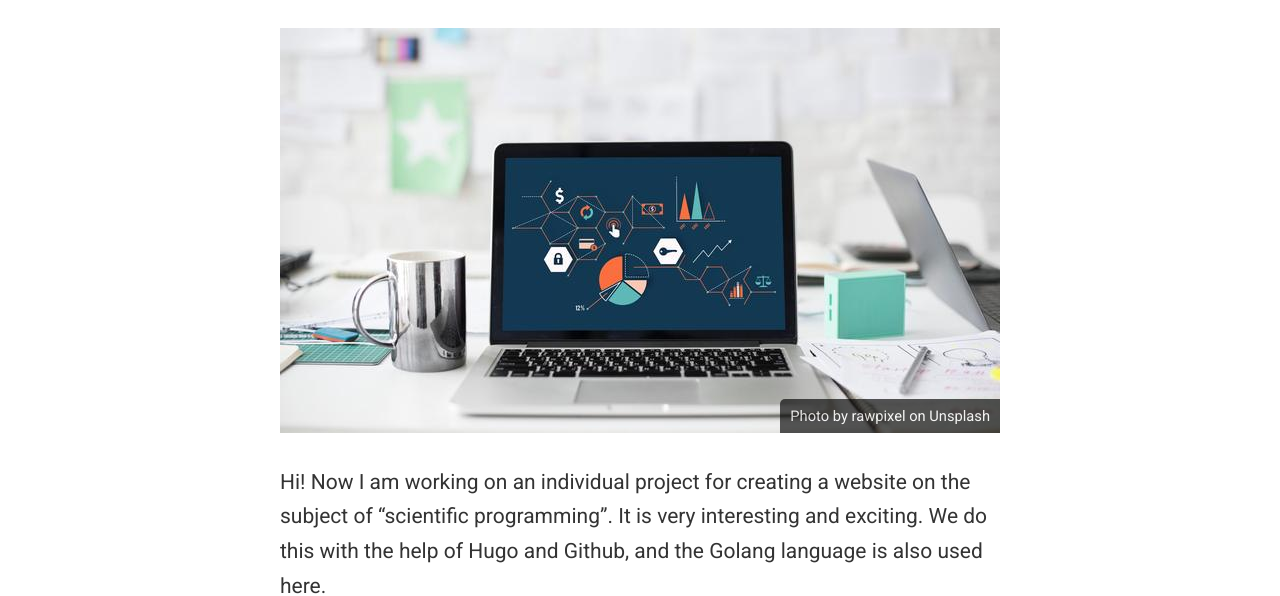
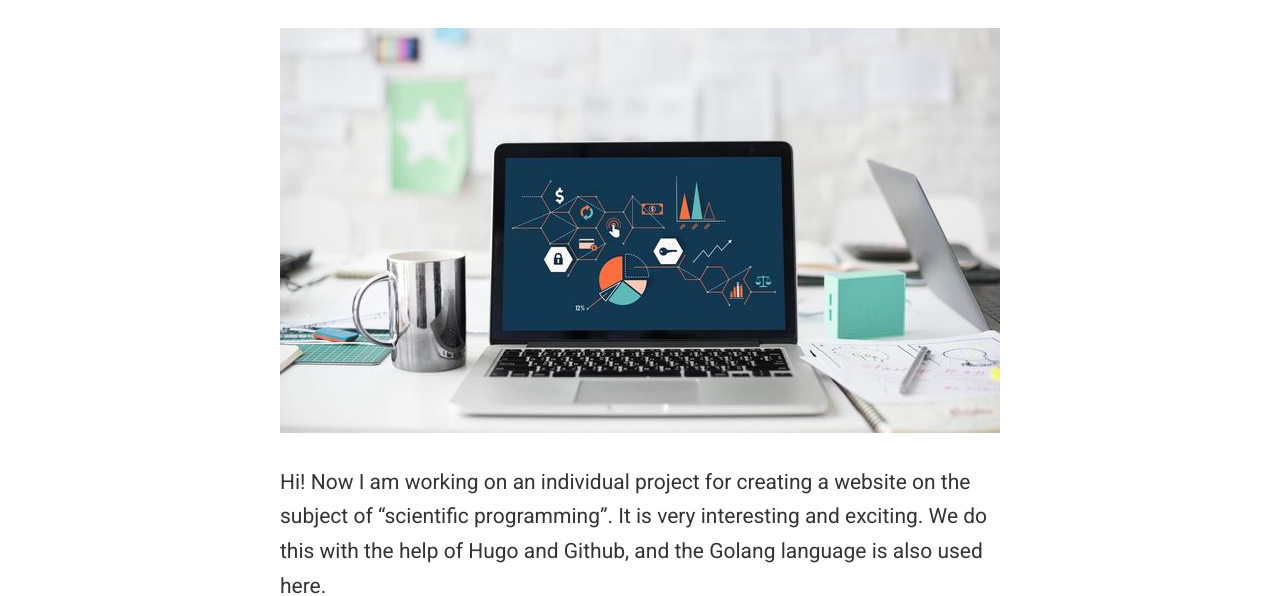
Before and after one commit to KSudzuki/KSudzuki.github.io, a plain HTML site: page project/example/index.html in a window 1280 px wide. Shown: the part 208-804 px from the top of the page. Drawn offline with nearby package versions, Linux system fonts and the light colour scheme; some icons are missing.

Commit message:
rebuilding site Sat Sep 25 13:38:20 RTZ 2021

```diff
--- a/project/example/index.html
+++ b/project/example/index.html
@@ -799,7 +799,7 @@
 <div class="article-header article-container featured-image-wrapper mt-4 mb-4" style="max-width: 720px; max-height: 405px;">
   <div style="position: relative">
     <img src="/project/example/featured_hu3d03a01dcc18bc5be0e67db3d8d209a6_224363_720x0_resize_q75_lanczos.jpg" alt="" class="featured-image">
-    <span class="article-header-caption">Photo by rawpixel on Unsplash</span>
+
   </div>
 </div>
 
```
